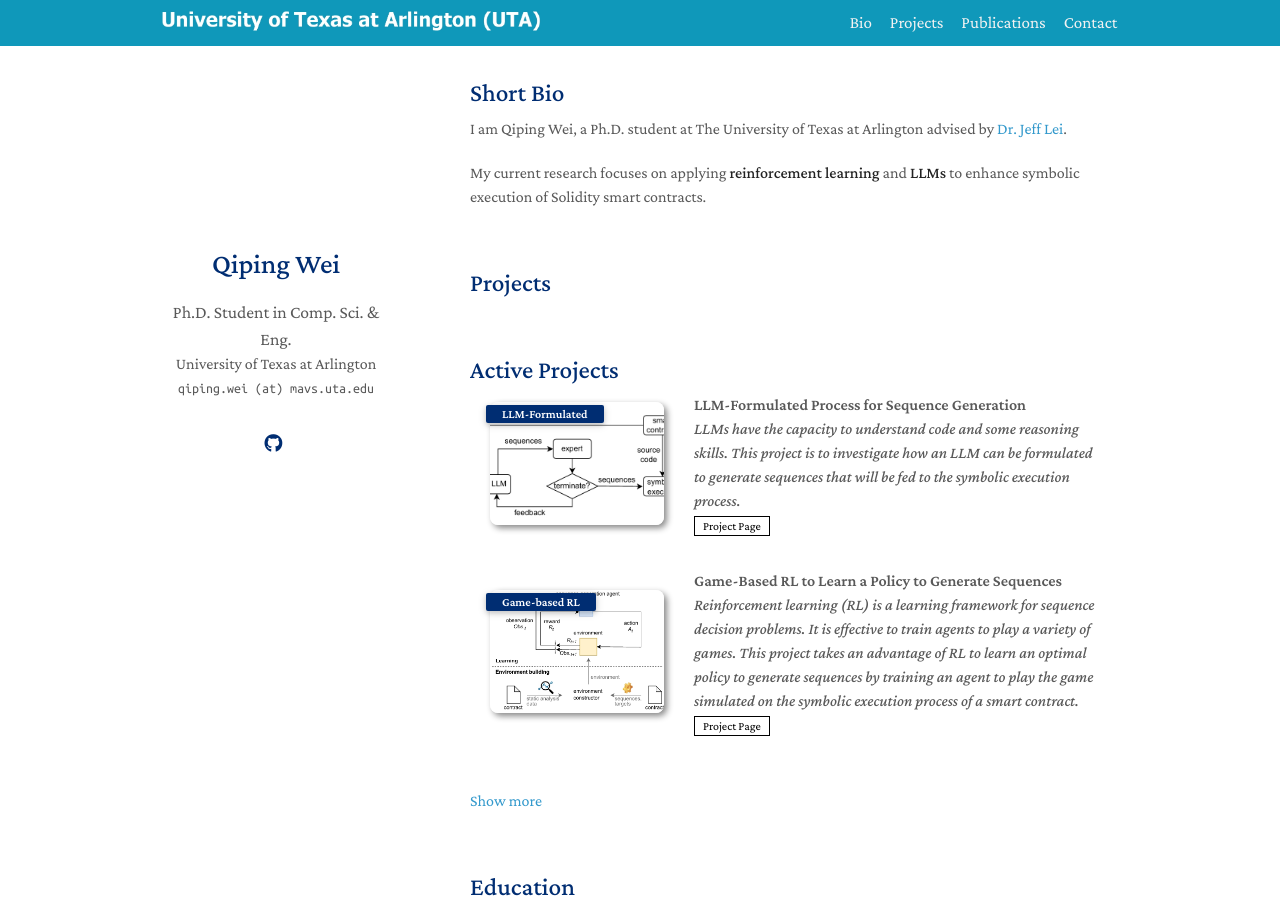
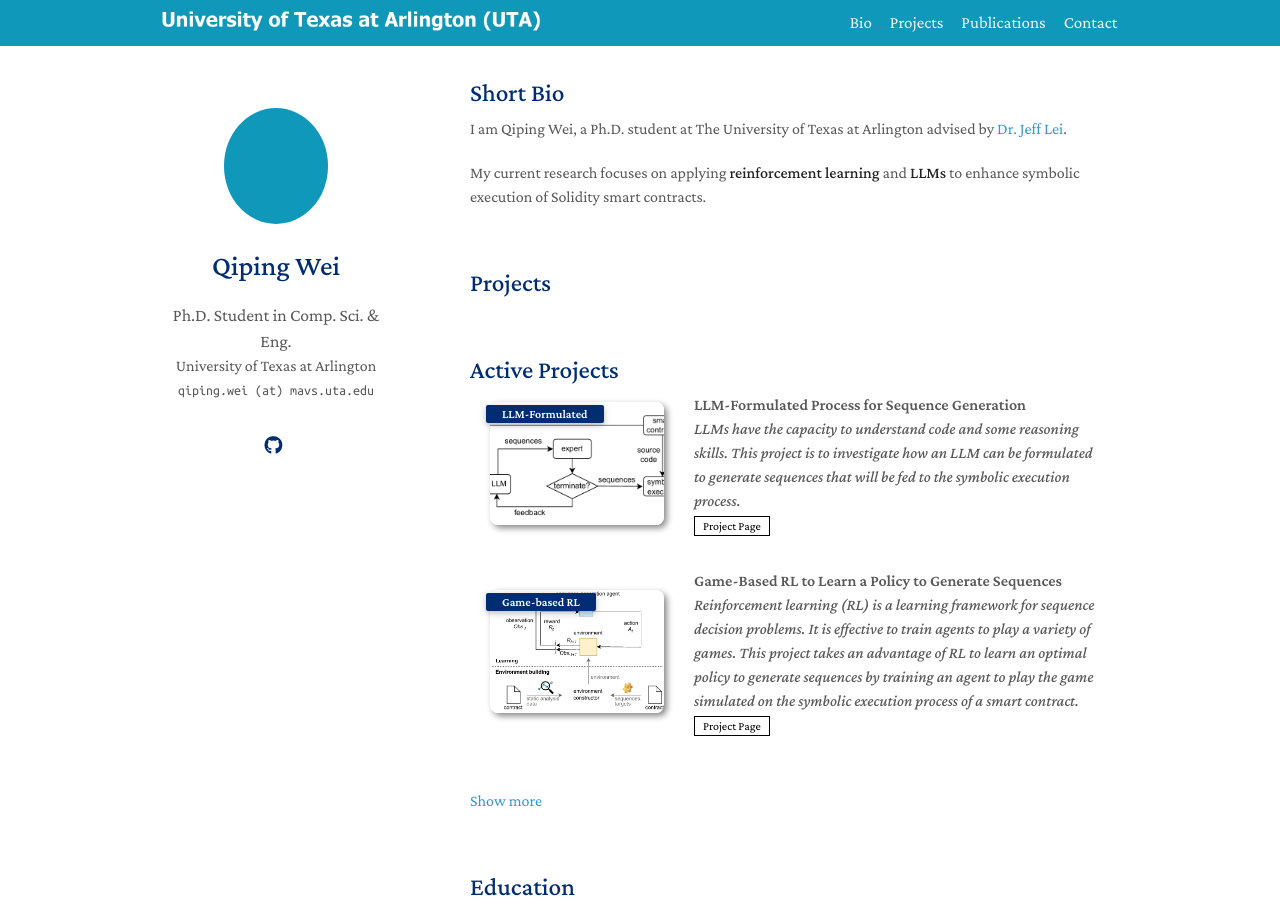
Before and after one commit to Qiana0223/qiana0223.github.io, a Jekyll site: the page built from index.md, in a window 1280 px wide and 900 px high. Built offline with Jekyll 4.4.1, drawn with Linux system fonts in a browser that asks for light colours; a style sheet for code colours, icons or effects is not loaded.

Commit message:
add avatar1.jpg

```diff
--- a/_config.yml
+++ b/_config.yml
@@ -27,7 +27,7 @@ github_link: https://github.com/qiana0223/
 # twitter: xxx
 
 # Images
-avatar: ./assets/img/avatar.jpg
+avatar: ./assets/img/avatar1.jpg
 favicon: ./assets/img/favicon1.png
 favicon_dark: ./assets/img/favicon1-dark.png
 
--- a/_includes/projects.md
+++ b/_includes/projects.md
@@ -82,6 +82,9 @@ Active Projects
 <div id="newsmore" style="display:none">
 <div class="projects">
 <ol class="bibliography">
+<h2 style="margin: 60px 0px -15px;">
+Inactive Projects
+</h2><br>
 {% for proj in site.data.projects.old %}
 <li>
 <div class="pub-row">
```
Also changed, not shown: assets/img/avatar1.jpg (added).
